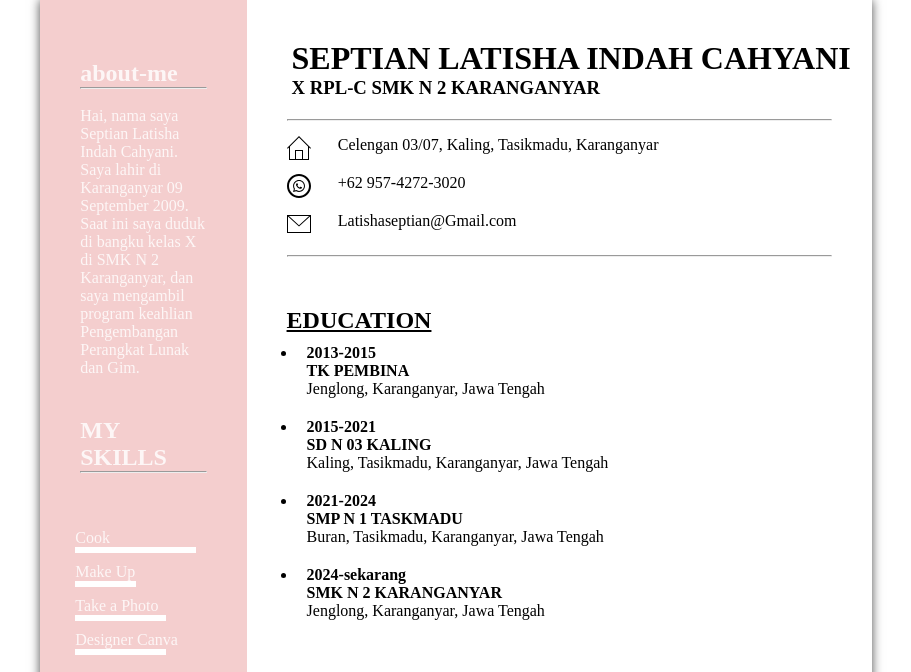
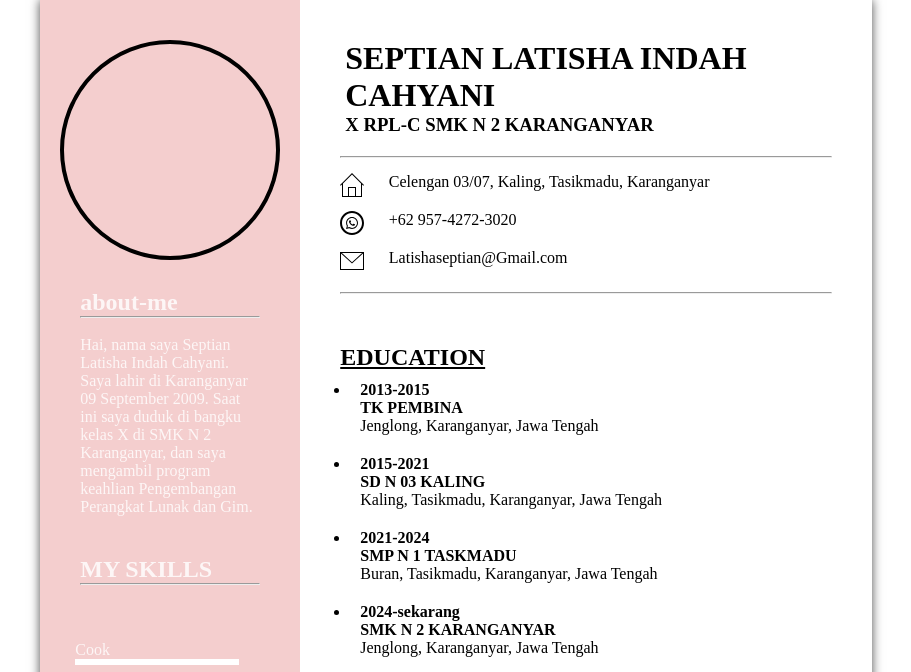
Before and after one commit to sptnltshaa/projectsptn, a plain HTML site: page index.html in a window 1280 px wide. Shown: the top 672 px of the page, without its empty margins (184-1095 px from the left). Drawn offline with Linux system fonts and the light colour scheme.

Commit message:
Update index.html

```diff
--- a/index.html
+++ b/index.html
@@ -12,7 +12,7 @@
 
         <div class="card-one">
 
-            <div class="hm.jpg"></div>
+            <div class="profile"></div>
 
 
             <div class="about-me">
```
